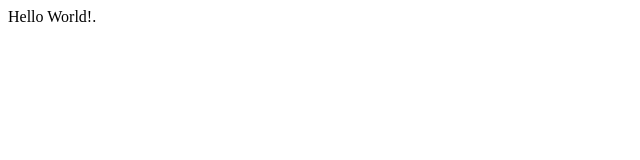
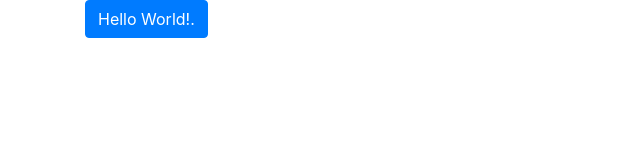
Before and after one commit to shivchandar/gitLearning, a website: page index.html in a window 1280 px wide. Shown: the whole page, without its empty margins (0-640 px from the left). Drawn offline with nearby package versions, Linux system fonts and the light colour scheme.

Commit message:
Add jquery file and edit index.html

```diff
--- a/index.html
+++ b/index.html
@@ -5,10 +5,14 @@
     <meta name="viewport" content="width=device-width, initial-scale=1.0">
     <meta http-equiv="X-UA-Compatible" content="ie=edge">
     <title>Document</title>
+    <link rel="stylesheet" href="node_modules/bootstrap/dist/css/bootstrap.min.css">
 </head>
 <body>
-    <div>
-        Hello World!.
+    <div class="container">
+        <a href="#" class="btn btn-primary">Hello World!.</a>
     </div>
+    <script src="node_modules/jquery/dist/jquery.min.js"></script>
+    <script src="node_modules/bootstrap/dist/js/bootstrap.min.js"></script>
+    <script src="node_modules/bootstrap/dist/js/bootstrap.bundle.min.js"></script>
 </body>
 </html>
--- a/package.json
+++ b/package.json
@@ -1,5 +1,6 @@
 {
   "dependencies": {
-    "bootstrap": "4.3.1"
+    "bootstrap": "4.3.1",
+    "jquery": "3.3.1"
   }
 }
```
Also changed, not shown: 1 other file.
